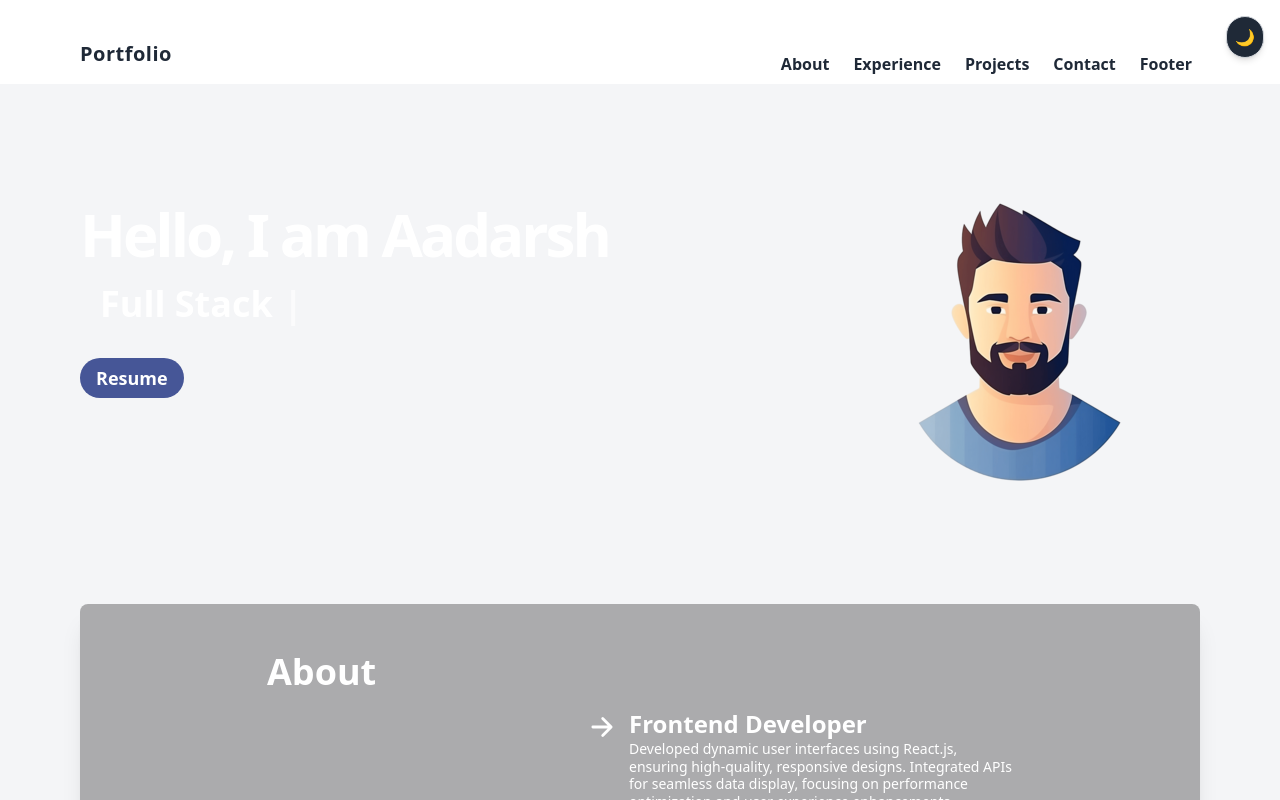
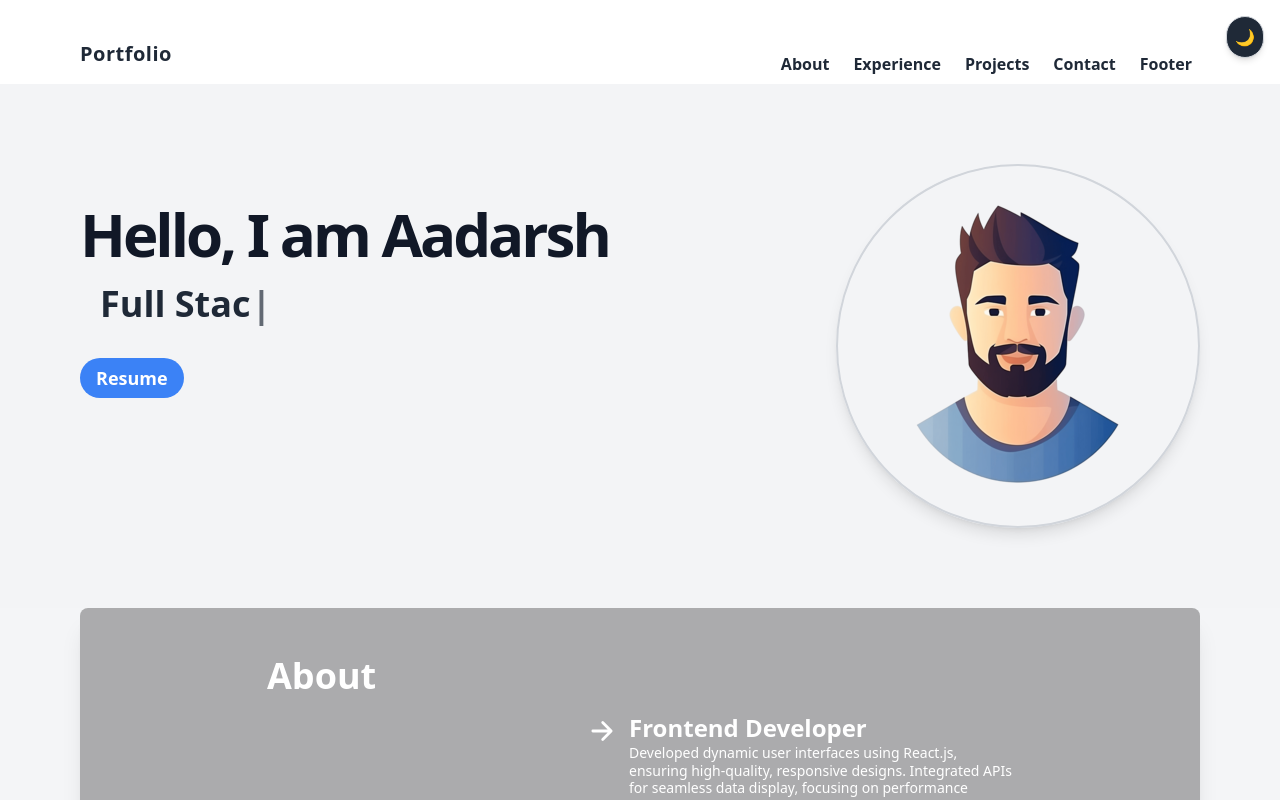
Before and after one commit to aadarsh2305/Portfolio, a React (Vite) app in the folder portfolio_react/: page / in a window 1280 px wide. Shown: the top 800 px of the page. Built offline with nearby package versions, Linux system fonts and the light colour scheme.

Commit message:
corrected mode for home page

```diff
--- a/portfolio_react/src/App.jsx
+++ b/portfolio_react/src/App.jsx
@@ -51,7 +51,7 @@ function App() {
       </button>
 
       <Navbar darkMode={darkMode}/>
-      <Home />
+      <Home darkMode={darkMode}/>
       <About />
       <Experience />
       <Projects />
--- a/portfolio_react/src/components/Home/Home.jsx
+++ b/portfolio_react/src/components/Home/Home.jsx
@@ -1,22 +1,30 @@
 import React from "react";
-import avatar from '../../assets/Images/pngtree-user-profile-avatar-png-image_10211467.png'
+import avatar from '../../assets/Images/pngtree-user-profile-avatar-png-image_10211467.png';
 import Typewriter from "typewriter-effect";
-import Resume from '../../assets/Doc/Resume.pdf'
+import Resume from '../../assets/Doc/Resume.pdf';
 
-const Home = () => {
+const Home = ({ darkMode }) => {
   return (
-    <div className="text-white flex w-full justify-between items-start p-10 md:p-20">
+    <div
+      className={`flex w-full justify-between items-start p-10 md:p-20 ${
+        darkMode ? "text-white" : "text-gray-900 bg-gray-100"
+      }`}
+    >
       <div className="md:w-2/4 md:pt-10">
         <h1 className="text-3xl md:text-6xl font-bold flex leading-normal tracking-tighter">
           Hello, I am Aadarsh
         </h1>
-        <p className="px-5 pt-5 text-2xl md:text-4xl font-bold text-white mb-10">
+        <p
+          className={`px-5 pt-5 text-2xl md:text-4xl font-bold mb-10 ${
+            darkMode ? "text-white" : "text-gray-800"
+          }`}
+        >
           <Typewriter
             options={{
               strings: [
-                  "Full Stack developer !",
+                "Full Stack Developer!",
                 "Java Developer",
-                  "MERN stack developer !",
+                "MERN Stack Developer!",
               ],
               autoStart: true,
               loop: true,
@@ -24,15 +32,24 @@ const Home = () => {
           />
         </p>
 
-        <a className="mt-5 md:mt-10 text-white py-2 px-3 text-sm
-                            md:text-lg md:py-2 md:px-4 hover:opacity-85 duration-300
-                            hover:scale-105 font-semibold rounded-3xl bg-[#465697]"
+        <a
+          className={`mt-5 md:mt-10 py-2 px-3 text-sm md:text-lg md:py-2 md:px-4 font-semibold rounded-3xl transition-all duration-300 ${
+            darkMode
+              ? "bg-[#465697] text-white hover:bg-[#3b4a80]"
+              : "bg-blue-500 text-white hover:bg-blue-600"
+          }`}
           href={Resume}
-           download="Aadarsh_Resume.pdf"> Resume
+          download="Aadarsh_Resume.pdf"
+        >
+          Resume
         </a>
       </div>
       <div>
-        <img className='' src={avatar} alt="profile_pic"/>
+        <img
+          className="rounded-full border-2 border-gray-300 shadow-lg"
+          src={avatar}
+          alt="profile_pic"
+        />
       </div>
     </div>
   );
```
Lines whose indentation alone changed are shown as unchanged.
